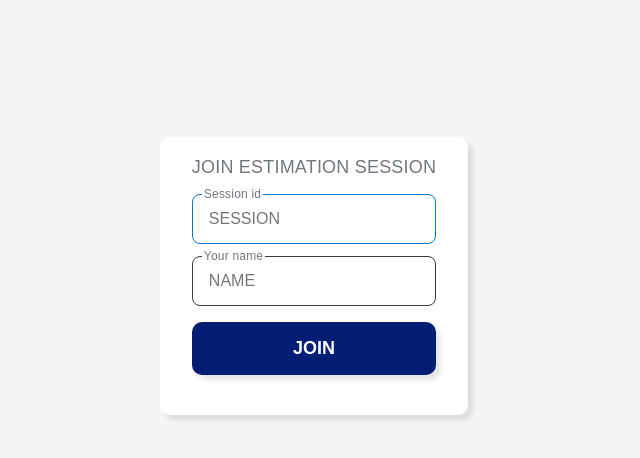
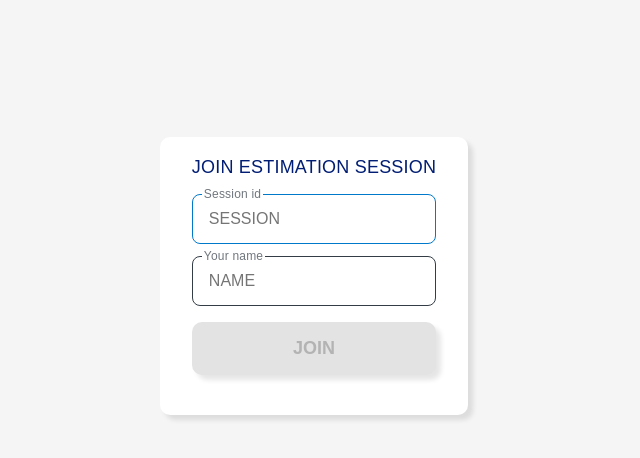
Before and after one commit to Steffra/estimate.cards, a Nuxt app: page /join in a window 1280 px wide. Shown: the top 458 px of the page, without its empty margins (326-966 px from the left). Built offline with nearby package versions, Linux system fonts and the light colour scheme.

Commit message:
disable buttons when inputs are empty

```diff
--- a/components/BaseButton.vue
+++ b/components/BaseButton.vue
@@ -1,13 +1,14 @@
 <template>
-    <button :class="{ 'secondary': secondary }">{{ text }}
+    <button :disabled="disabled" :class="{ 'secondary': secondary }">{{ text }}
         <slot></slot>
     </button>
 </template>
 
 <script setup lang="ts">
-const { text, secondary } = defineProps<{
+const { text, secondary = false, disabled = false } = defineProps<{
     text: string
     secondary?: boolean
+    disabled?: boolean
 }>()
 </script>
 
@@ -33,6 +34,12 @@ button {
         box-shadow: inset 0px 0px 0px 2px #02b5db;
     }
 
+    &:disabled {
+        background-color: #e3e3e3;
+        color: #b3b3b3;
+        cursor: not-allowed;
+    }
+
 
     &:active {
         background-color: #88d5f5;
@@ -41,7 +48,7 @@ button {
 
     /*hover effect only on devices with hover capability*/
     @media(hover: hover) and (pointer: fine) {
-        &:hover {
+        &:hover:enabled {
             background-color: #88d5f5;
             color: #00005f;
         }
--- a/pages/join.vue
+++ b/pages/join.vue
@@ -29,7 +29,7 @@ function startSession() {
           :autofocus="true" />
         <BaseInput v-model:inputValue="name" placeholder="NAME" label="Your name" :autofocus="sessionFromUrl != ''" />
       </div>
-      <BaseButton :text="'JOIN'" />
+      <BaseButton :disabled="name === ''" :text="'JOIN'" />
     </form>
   </DefaultLayout>
 </template>
@@ -38,7 +38,7 @@ function startSession() {
 h1 {
   font-size: 18px;
   font-weight: 400;
-  color: #71777e;
+  color: #011e74;
   text-align: center;
   margin-bottom: 0;
 }
--- a/pages/start.vue
+++ b/pages/start.vue
@@ -18,7 +18,7 @@ function startSession() {
         <!-- this works since vue3.4! /> -->
         <BaseInput v-model:inputValue="name" placeholder="NAME" label="Your name" autofocus />
       </div>
-      <BaseButton :text="'START'" />
+      <BaseButton :disabled="name === ''" :text="'START'" />
     </form>
   </DefaultLayout>
 </template>
@@ -27,7 +27,7 @@ function startSession() {
 h1 {
   font-size: 18px;
   font-weight: 400;
-  color: #71777e;
+  color: #011e74;
   text-align: center;
   margin-bottom: 2rem;
 }
```
